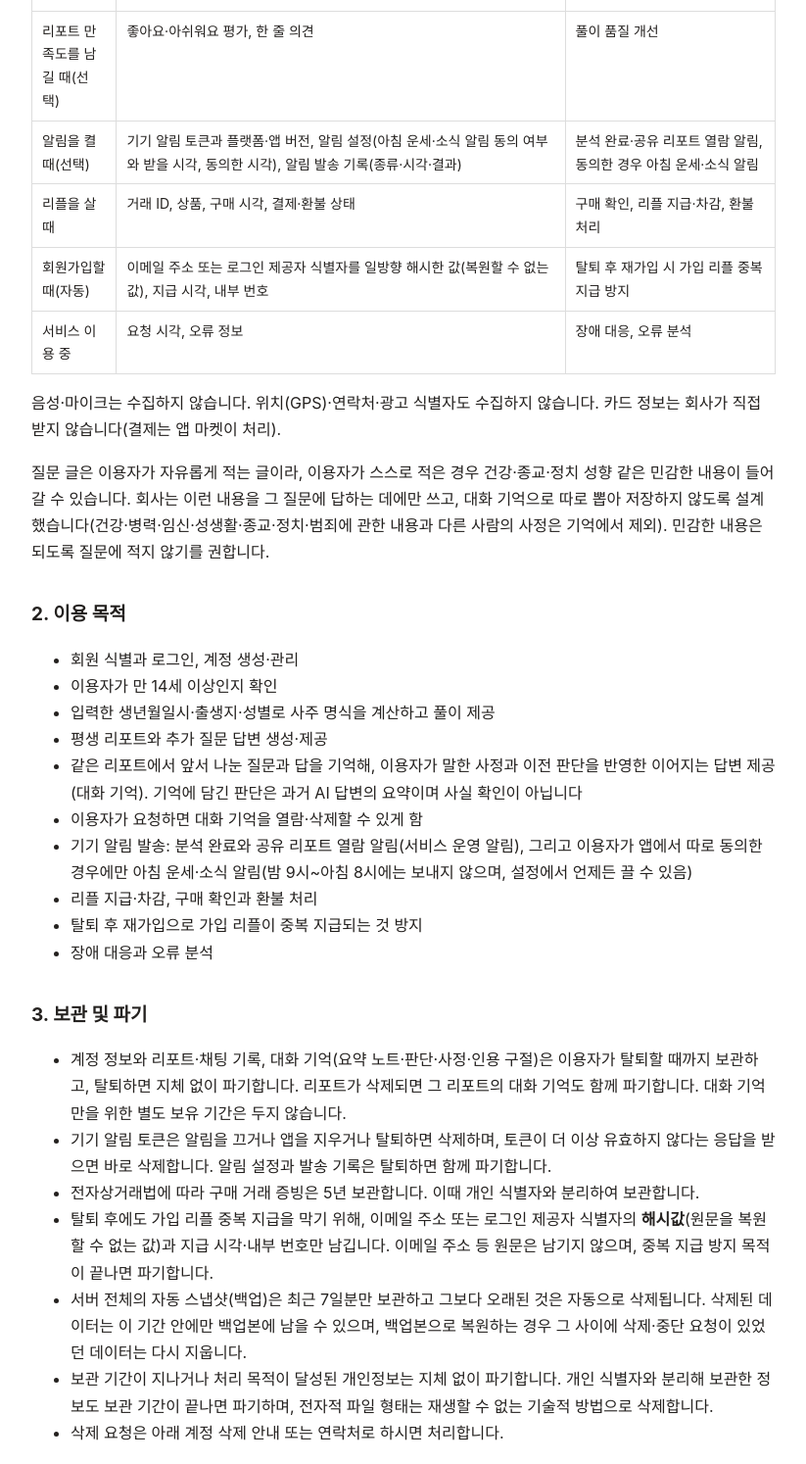
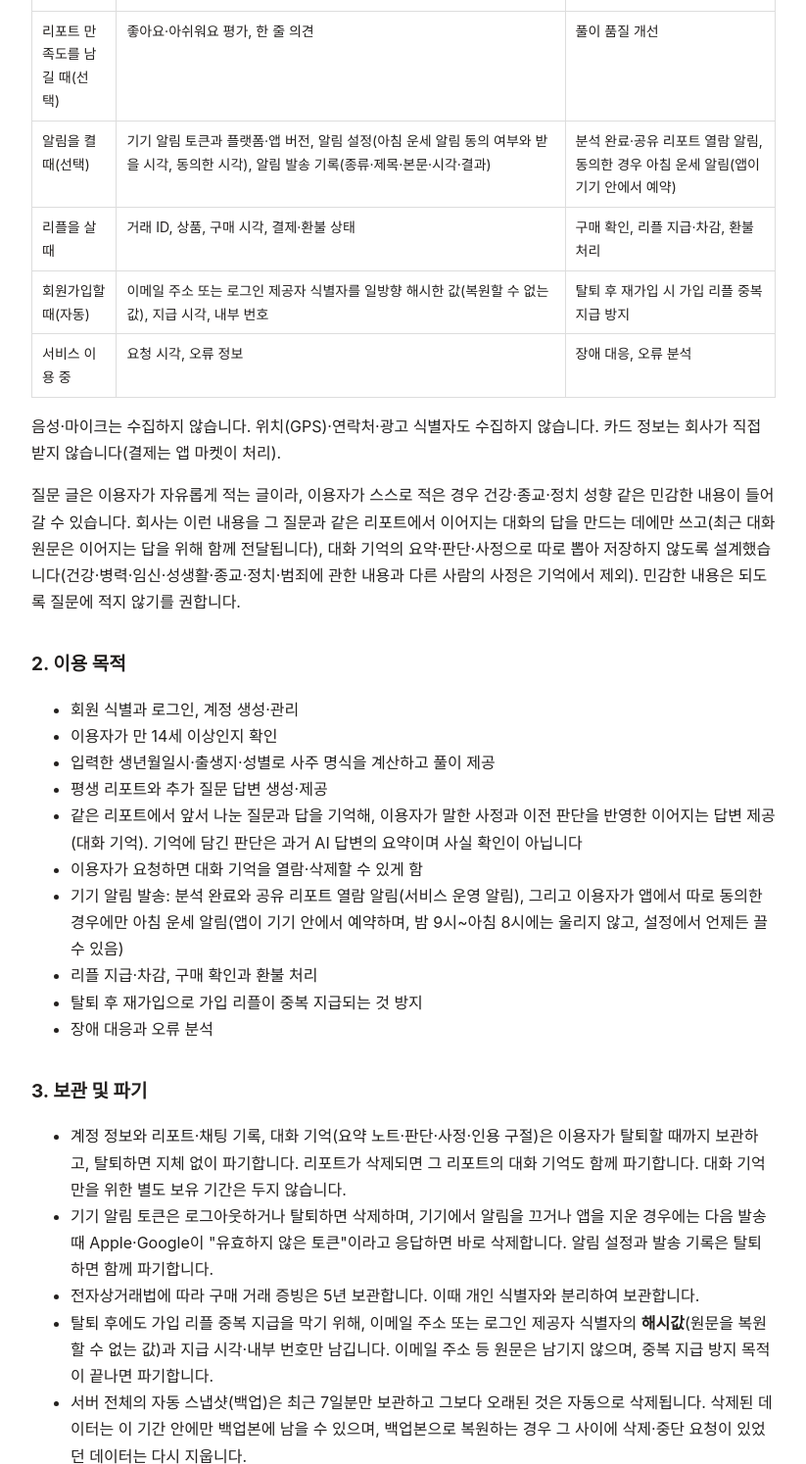
Before and after one commit to PBJ-2/sajuripple-legal, a plain HTML site: page index.html in a window 1280 px wide. Shown: the part 1020-2514 px from the top of the page at 98% size, without its empty margins (228-1051 px from the left). Drawn offline with Linux system fonts and the light colour scheme.

Commit message:
처리방침 정정(심사 사전 감사 R12): 알림 토큰 삭제 시점·발송 기록 항목·APNs/FCM 위탁 행·아침 운세 알림(소식 제거)·최근 대화 원문 전달 고지
Co-Authored-By: Claude Fable 5.1 <noreply@anthropic.com>

```diff
--- a/index.html
+++ b/index.html
@@ -42,13 +42,13 @@
     <tr><td>추가 질문에 답할 때(대화 기억)</td><td>같은 리포트에서 앞서 나눈 질문 글과 답변, 그 답변에서 뽑은 판단(연도·시기 포함), 이용자가 질문에서 자기 자신에 대해 직접 말한 사정(예: 하는 일, 이사 계획), 이를 요약한 노트, 각 항목이 원문에서 인용한 짧은 구절, 기억 정리에 쓴 토큰 수·단계·시각</td><td>앞서 나눈 대화를 기억해 이어지는 답변 생성</td></tr>
     <tr><td>리포트를 공유할 때</td><td>공유 링크 정보(링크 코드, 만든 시각·만료일·멈춘 시각, 웹 열람 횟수), 링크로 리포트를 연 이용자 계정과 연 시각</td><td>공유 리포트 제공, 공유 멈춤·만료 처리, 공유한 이용자에게 읽은 사람 수 안내(누가 열었는지는 알리지 않음)</td></tr>
     <tr><td>리포트 만족도를 남길 때(선택)</td><td>좋아요·아쉬워요 평가, 한 줄 의견</td><td>풀이 품질 개선</td></tr>
-    <tr><td>알림을 켤 때(선택)</td><td>기기 알림 토큰과 플랫폼·앱 버전, 알림 설정(아침 운세·소식 알림 동의 여부와 받을 시각, 동의한 시각), 알림 발송 기록(종류·시각·결과)</td><td>분석 완료·공유 리포트 열람 알림, 동의한 경우 아침 운세·소식 알림</td></tr>
+    <tr><td>알림을 켤 때(선택)</td><td>기기 알림 토큰과 플랫폼·앱 버전, 알림 설정(아침 운세 알림 동의 여부와 받을 시각, 동의한 시각), 알림 발송 기록(종류·제목·본문·시각·결과)</td><td>분석 완료·공유 리포트 열람 알림, 동의한 경우 아침 운세 알림(앱이 기기 안에서 예약)</td></tr>
     <tr><td>리플을 살 때</td><td>거래 ID, 상품, 구매 시각, 결제·환불 상태</td><td>구매 확인, 리플 지급·차감, 환불 처리</td></tr>
     <tr><td>회원가입할 때(자동)</td><td>이메일 주소 또는 로그인 제공자 식별자를 일방향 해시한 값(복원할 수 없는 값), 지급 시각, 내부 번호</td><td>탈퇴 후 재가입 시 가입 리플 중복 지급 방지</td></tr>
     <tr><td>서비스 이용 중</td><td>요청 시각, 오류 정보</td><td>장애 대응, 오류 분석</td></tr>
   </table>
   <p>음성·마이크는 수집하지 않습니다. 위치(GPS)·연락처·광고 식별자도 수집하지 않습니다. 카드 정보는 회사가 직접 받지 않습니다(결제는 앱 마켓이 처리).</p>
-  <p>질문 글은 이용자가 자유롭게 적는 글이라, 이용자가 스스로 적은 경우 건강·종교·정치 성향 같은 민감한 내용이 들어갈 수 있습니다. 회사는 이런 내용을 그 질문에 답하는 데에만 쓰고, 대화 기억으로 따로 뽑아 저장하지 않도록 설계했습니다(건강·병력·임신·성생활·종교·정치·범죄에 관한 내용과 다른 사람의 사정은 기억에서 제외). 민감한 내용은 되도록 질문에 적지 않기를 권합니다.</p>
+  <p>질문 글은 이용자가 자유롭게 적는 글이라, 이용자가 스스로 적은 경우 건강·종교·정치 성향 같은 민감한 내용이 들어갈 수 있습니다. 회사는 이런 내용을 그 질문과 같은 리포트에서 이어지는 대화의 답을 만드는 데에만 쓰고(최근 대화 원문은 이어지는 답을 위해 함께 전달됩니다), 대화 기억의 요약·판단·사정으로 따로 뽑아 저장하지 않도록 설계했습니다(건강·병력·임신·성생활·종교·정치·범죄에 관한 내용과 다른 사람의 사정은 기억에서 제외). 민감한 내용은 되도록 질문에 적지 않기를 권합니다.</p>
 
   <h2>2. 이용 목적</h2>
   <ul>
@@ -58,7 +58,7 @@
     <li>평생 리포트와 추가 질문 답변 생성·제공</li>
     <li>같은 리포트에서 앞서 나눈 질문과 답을 기억해, 이용자가 말한 사정과 이전 판단을 반영한 이어지는 답변 제공(대화 기억). 기억에 담긴 판단은 과거 AI 답변의 요약이며 사실 확인이 아닙니다</li>
     <li>이용자가 요청하면 대화 기억을 열람·삭제할 수 있게 함</li>
-    <li>기기 알림 발송: 분석 완료와 공유 리포트 열람 알림(서비스 운영 알림), 그리고 이용자가 앱에서 따로 동의한 경우에만 아침 운세·소식 알림(밤 9시~아침 8시에는 보내지 않으며, 설정에서 언제든 끌 수 있음)</li>
+    <li>기기 알림 발송: 분석 완료와 공유 리포트 열람 알림(서비스 운영 알림), 그리고 이용자가 앱에서 따로 동의한 경우에만 아침 운세 알림(앱이 기기 안에서 예약하며, 밤 9시~아침 8시에는 울리지 않고, 설정에서 언제든 끌 수 있음)</li>
     <li>리플 지급·차감, 구매 확인과 환불 처리</li>
     <li>탈퇴 후 재가입으로 가입 리플이 중복 지급되는 것 방지</li>
     <li>장애 대응과 오류 분석</li>
@@ -67,7 +67,7 @@
   <h2>3. 보관 및 파기</h2>
   <ul>
     <li>계정 정보와 리포트·채팅 기록, 대화 기억(요약 노트·판단·사정·인용 구절)은 이용자가 탈퇴할 때까지 보관하고, 탈퇴하면 지체 없이 파기합니다. 리포트가 삭제되면 그 리포트의 대화 기억도 함께 파기합니다. 대화 기억만을 위한 별도 보유 기간은 두지 않습니다.</li>
-    <li>기기 알림 토큰은 알림을 끄거나 앱을 지우거나 탈퇴하면 삭제하며, 토큰이 더 이상 유효하지 않다는 응답을 받으면 바로 삭제합니다. 알림 설정과 발송 기록은 탈퇴하면 함께 파기합니다.</li>
+    <li>기기 알림 토큰은 로그아웃하거나 탈퇴하면 삭제하며, 기기에서 알림을 끄거나 앱을 지운 경우에는 다음 발송 때 Apple·Google이 "유효하지 않은 토큰"이라고 응답하면 바로 삭제합니다. 알림 설정과 발송 기록은 탈퇴하면 함께 파기합니다.</li>
     <li>전자상거래법에 따라 구매 거래 증빙은 5년 보관합니다. 이때 개인 식별자와 분리하여 보관합니다.</li>
     <li>탈퇴 후에도 가입 리플 중복 지급을 막기 위해, 이메일 주소 또는 로그인 제공자 식별자의 <b>해시값</b>(원문을 복원할 수 없는 값)과 지급 시각·내부 번호만 남깁니다. 이메일 주소 등 원문은 남기지 않으며, 중복 지급 방지 목적이 끝나면 파기합니다.</li>
     <li>서버 전체의 자동 스냅샷(백업)은 최근 7일분만 보관하고 그보다 오래된 것은 자동으로 삭제됩니다. 삭제된 데이터는 이 기간 안에만 백업본에 남을 수 있으며, 백업본으로 복원하는 경우 그 사이에 삭제·중단 요청이 있었던 데이터는 다시 지웁니다.</li>
@@ -90,6 +90,8 @@
     <tr><th>받는 곳(연락처)</th><th>보내는 항목</th><th>위치</th><th>목적</th><th>받는 곳의 보유·이용 기간</th></tr>
     <tr><td>Anthropic PBC (Claude API)<br><small>548 Market St, PMB 90375, San Francisco, CA 94104, USA · privacy@anthropic.com</small></td><td>명식 정보(생년월일시·출생지·성별), 질문 글, 질문에 붙인 사진(이용자가 붙인 경우), 같은 리포트에서 앞서 나눈 질문·답변, 대화 기억의 요약 노트·판단·사정·인용 구절</td><td>미국</td><td>사주 분석 문장·답변 생성, 대화 기억 정리(추출·요약)</td><td>API 입력·출력은 모델 학습에 쓰지 않으며 원칙적으로 수신 후 30일 안에 자동 삭제(Anthropic 공개 정책 기준, 정책 위반 조사 등 예외는 Anthropic 방침에 따름)</td></tr>
     <tr><td>Google LLC (Gemini API)<br><small>1600 Amphitheatre Parkway, Mountain View, CA 94043, USA</small></td><td>AI가 쓴 리포트 풀이 문단(질문 글·답변·대화 기억은 보내지 않습니다)</td><td>미국</td><td>리포트를 쉬운 말로 옮김</td><td>Google의 Gemini API 공개 정책에 따름(아래 링크)</td></tr>
+    <tr><td>Apple Inc. (APNs 푸시 서비스)<br><small>One Apple Park Way, Cupertino, CA 95014, USA</small></td><td>기기 알림 토큰, 알림 제목·본문(예: "리포트가 준비됐어요")</td><td>미국</td><td>iOS 기기로 알림 전달</td><td>전달 즉시 처리, Apple의 공개 정책에 따름</td></tr>
+    <tr><td>Google LLC (Firebase Cloud Messaging)<br><small>1600 Amphitheatre Parkway, Mountain View, CA 94043, USA</small></td><td>기기 알림 토큰, 알림 제목·본문</td><td>미국</td><td>Android 기기로 알림 전달</td><td>전달 즉시 처리, Google의 공개 정책에 따름</td></tr>
     <tr><td>Amazon Web Services (Lightsail)</td><td>계정·서비스 데이터</td><td>대한민국(서울) — 국외 이전 아님</td><td>서버·데이터베이스 운영</td><td>회사의 보관 기간과 같음(3. 보관 및 파기)</td></tr>
     <tr><td>Apple Inc.<br><small>One Apple Park Way, Cupertino, CA 95014, USA</small></td><td>구매 정보(거래 ID·상품·시각)</td><td>미국</td><td>앱스토어 인앱결제</td><td>Apple의 공개 정책에 따름</td></tr>
     <tr><td>Google LLC (Google Play)<br><small>1600 Amphitheatre Parkway, Mountain View, CA 94043, USA</small></td><td>구매 정보(거래 ID·상품·시각)</td><td>미국</td><td>구글플레이 인앱결제</td><td>Google의 공개 정책에 따름</td></tr>
```
